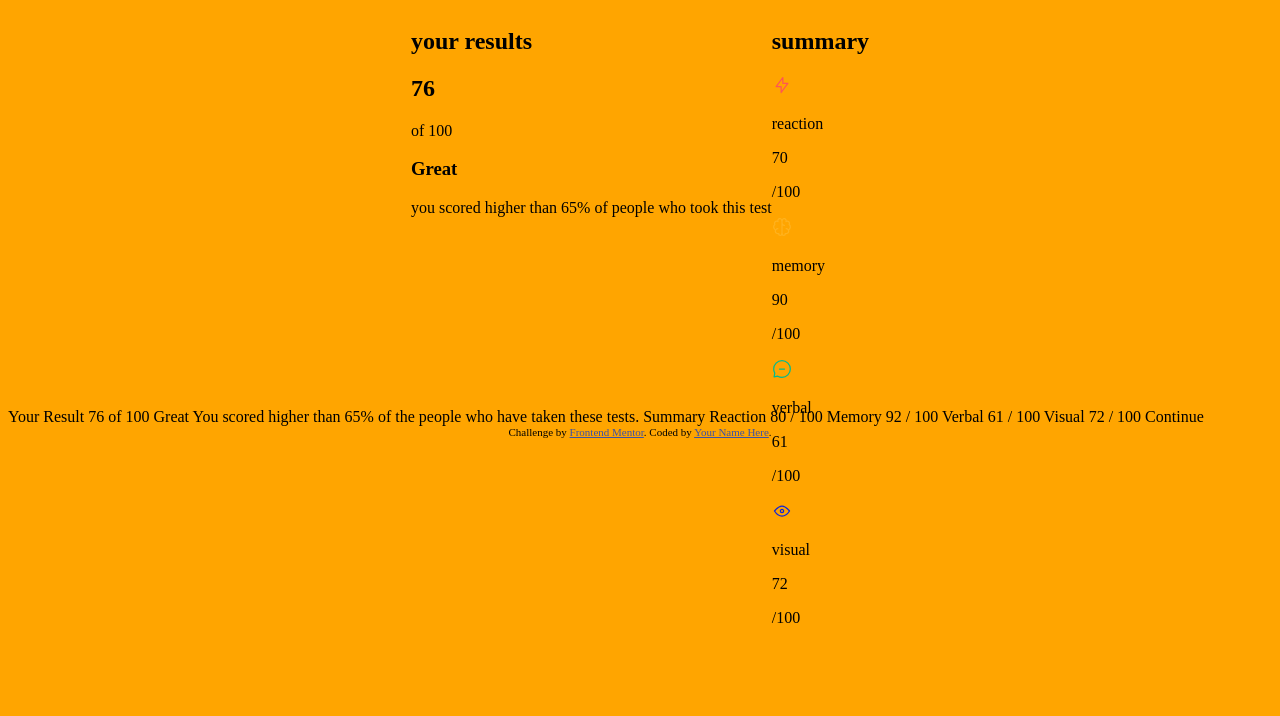
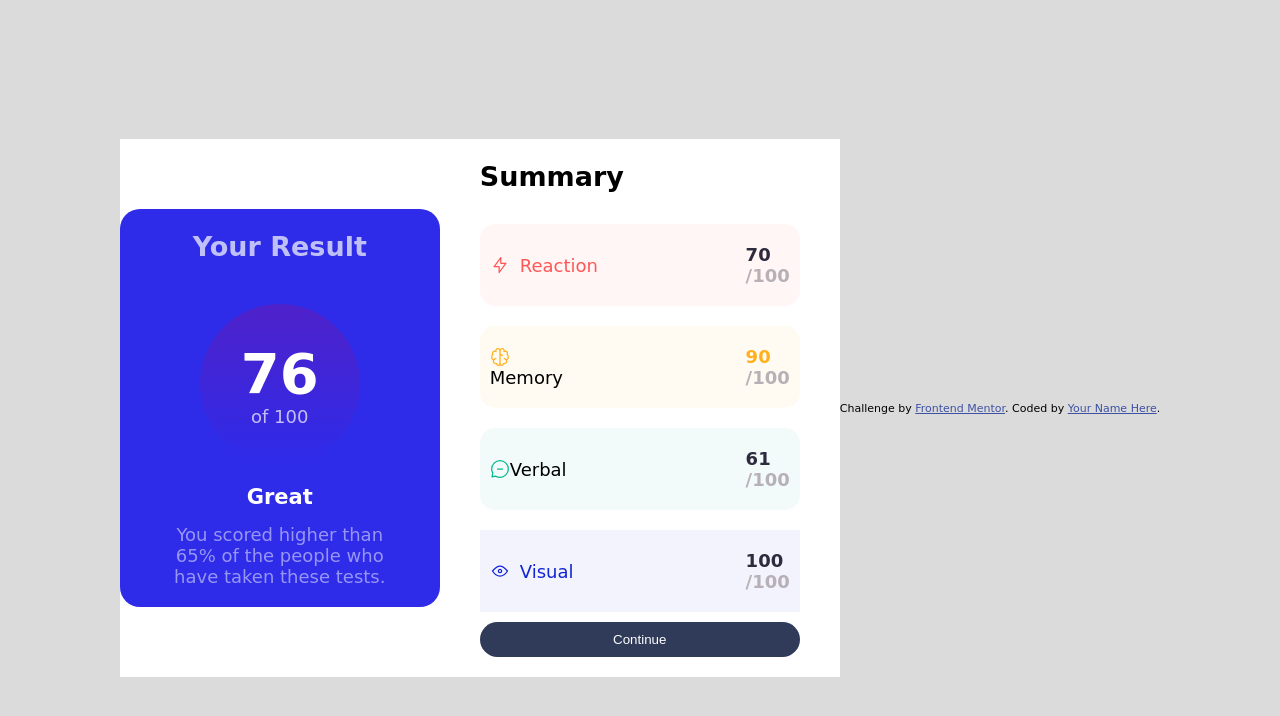
Before and after one commit to praiyz/result-summary, a plain HTML site: page index.html in a window 1280 px wide. Drawn offline with Linux system fonts and the light colour scheme; a web font is replaced by a local one.

Commit message:
changing fonts of my css properties

```diff
--- a/index.css
+++ b/index.css
@@ -1,12 +1,169 @@
+@import url("https://fonts.googleapis.com/css2?family=Playwrite+GB+S:ital,wght@0,100..400;1,100..400&display=swap");
+
 body {
-  background-color: orange;
+  background-color: rgb(219, 219, 219);
+  font-size: 18px;
+  display: flex;
+  flex-direction: center;
+  font-family: "Playwrite GB S", cursive;
+  font-optical-sizing: auto;
+  justify-content: center;
+  align-items: center;
+  height: 100vh;
 }
+
 main {
   display: flex;
   justify-content: center;
-  height: 25rem;
+  background-color: white;
+  align-items: center;
+  height: fit-content;
+  width: fit-content;
 }
+
 .left {
-  background-color: hsla(241, 72%, 46%, 0);
+  background-color: hsl(241, 81%, 54%);
   border-radius: 20px;
+  width: 20rem;
+  display: flex;
+  flex-direction: column;
+  height: fit-content;
+  align-items: center;
+  gap: 20px;
+  padding-bottom: 20px;
 }
+
+.right {
+  width: 20rem;
+  display: flex;
+  flex-direction: column;
+  padding: 0 40px 20px 40px;
+  height: fit-content;
+  gap: 10px;
+}
+
+.scores {
+  display: flex;
+  flex-direction: column;
+  gap: 20px;
+}
+.scores div {
+  display: flex;
+  align-items: center;
+  justify-content: space-between;
+  padding: 20px 10px;
+}
+
+.reaction {
+  background-color: #fff6f5;
+  border-radius: 15px;
+}
+
+.reaction > *:first-child {
+  display: flex;
+  align-items: center;
+  gap: 10px;
+  color: hsla(0, 100%, 67%);
+}
+
+.memory {
+  background-color: #fffbf2;
+  border-radius: 15px;
+}
+.memory > * :first-child {
+  display: flex;
+  align-items: center;
+  gap: 10px;
+  color: hsl(39, 100%, 56%);
+}
+.verbal {
+  background-color: #f2fbfa;
+  border-radius: 15px;
+}
+.verbal > *:first-child {
+  display: flex;
+  align-items: center;
+}
+.visual {
+  background-color: #f3f3fd;
+}
+
+.visual > *:first-child {
+  display: flex;
+  align-items: center;
+  gap: 10px;
+  color: hsl(234, 85%, 45%);
+}
+
+#result {
+  color: white;
+  opacity: 0.7;
+}
+
+.left-score {
+  background: linear-gradient(
+    to bottom,
+    hsla(256, 72%, 46%, 1),
+    hsla(241, 72%, 46%, 0)
+  );
+  border-radius: 50%;
+  height: 10rem;
+  width: 10rem;
+  display: flex;
+  flex-direction: column;
+  align-items: center;
+  justify-content: center;
+}
+
+.left-score > h1 {
+  font-size: 3.5rem;
+  color: white;
+  margin: 0;
+}
+
+.left-score > p {
+  color: white;
+  opacity: 0.7;
+  margin: 0;
+}
+
+.great {
+  display: flex;
+  flex-direction: column;
+  align-items: center;
+  width: 14rem;
+  gap: 15px;
+}
+
+.great > h3 {
+  color: white;
+  margin: 0;
+}
+
+.great > p {
+  color: white;
+  opacity: 0.5;
+  text-align: center;
+  margin: 0;
+}
+
+.faded-text {
+  color: #b7b1b7;
+  font-weight: bold;
+}
+
+.bold-text {
+  color: #2e2b3e;
+  font-weight: bold;
+}
+p {
+  margin: 0;
+}
+button {
+  background-color: #303b59;
+  color: white;
+  border: none;
+  border-radius: 20px;
+  padding: 10px 20px;
+  cursor: pointer;
+}
--- a/index.html
+++ b/index.html
@@ -11,7 +11,7 @@
       sizes="32x32"
       href="./assets/images/favicon-32x32.png"
     />
-    <link rel="stylesheet" href="./index.css">
+    <link rel="stylesheet" href="./index.css" />
 
     <title>Frontend Mentor | Results summary component</title>
 
@@ -29,23 +29,28 @@
   <body>
     <main>
       <section class="left">
-        <h2 id="result">your results</h2>
-        <div>
+        <h2 id="result">Your Result</h2>
+
+        <div class="left-score">
           <h1>76</h1>
           <p>of 100</p>
         </div>
-        <div>
+
+        <div class="great">
           <h3>Great</h3>
-          <p>you scored higher than 65% of people who took this test</p>
+          <p>
+            You scored higher than 65% of the people who have taken these tests.
+          </p>
         </div>
       </section>
+
       <section class="right">
-        <h2 id="summary">summary</h2>
+        <h2 id="summary">Summary</h2>
 
-        <div>
+        <div class="scores">
           <div class="reaction">
-            <span
-              ><svg
+            <span>
+              <svg
                 xmlns="http://www.w3.org/2000/svg"
                 width="20"
                 height="20"
@@ -60,11 +65,11 @@
                   d="M10.833 8.333V2.5l-6.666 9.167h5V17.5l6.666-9.167h-5Z"
                 />
               </svg>
-              <p>reaction</p>
+              <p>Reaction</p>
             </span>
             <span>
-              <p>70</p>
-              <p>/100</p>
+              <p class="bold-text">70</p>
+              <p class="faded-text">/100</p>
             </span>
           </div>
           <div class="memory">
@@ -98,16 +103,16 @@
                   d="M16.447 13.004a3.334 3.334 0 0 0 .728-5.53m-.025-.067a2.083 2.083 0 0 0-2.983-2.824M10 3.75a2.085 2.085 0 0 1 2.538-2.033 2.084 2.084 0 0 1 1.43 2.92m-.635 12.03a1.667 1.667 0 0 1-3.333 0"
                 />
               </svg>
-              <p>memory</p></span
-            >
+              <p>Memory</p>
+            </span>
             <span>
-              <p>90</p>
-              <p>/100</p>
+              <p class="bold-text">90</p>
+              <p class="faded-text">/100</p>
             </span>
           </div>
           <div class="verbal">
-            <span
-              ><svg
+            <span>
+              <svg
                 xmlns="http://www.w3.org/2000/svg"
                 width="20"
                 height="20"
@@ -122,16 +127,16 @@
                   d="M7.5 10h5M10 18.333A8.333 8.333 0 1 0 1.667 10c0 1.518.406 2.942 1.115 4.167l-.699 3.75 3.75-.699A8.295 8.295 0 0 0 10 18.333Z"
                 />
               </svg>
-              <p>verbal</p>
+              <p>Verbal</p>
             </span>
-            <span>
-              <p>61</p>
-              <p>/100</p>
-            </span>
+            <span
+              ><p class="bold-text">61</p>
+              <p class="faded-text">/100</p></span
+            >
           </div>
           <div class="visual">
-            <span
-              ><svg
+            <span>
+              <svg
                 xmlns="http://www.w3.org/2000/svg"
                 width="20"
                 height="20"
@@ -153,20 +158,18 @@
                   d="M17.5 10c-1.574 2.492-4.402 5-7.5 5s-5.926-2.508-7.5-5C4.416 7.632 6.66 5 10 5s5.584 2.632 7.5 5Z"
                 />
               </svg>
-              <p>visual</p>
+              <p>Visual</p>
             </span>
             <span>
-              <p>72</p>
-              <p>/100</p>
+              <p class="bold-text">100</p>
+              <p class="faded-text">/100</p>
             </span>
           </div>
         </div>
+
+        <button>Continue</button>
       </section>
     </main>
-
-    Your Result 76 of 100 Great You scored higher than 65% of the people who
-    have taken these tests. Summary Reaction 80 / 100 Memory 92 / 100 Verbal 61
-    / 100 Visual 72 / 100 Continue
 
     <div class="attribution">
       Challenge by
```
